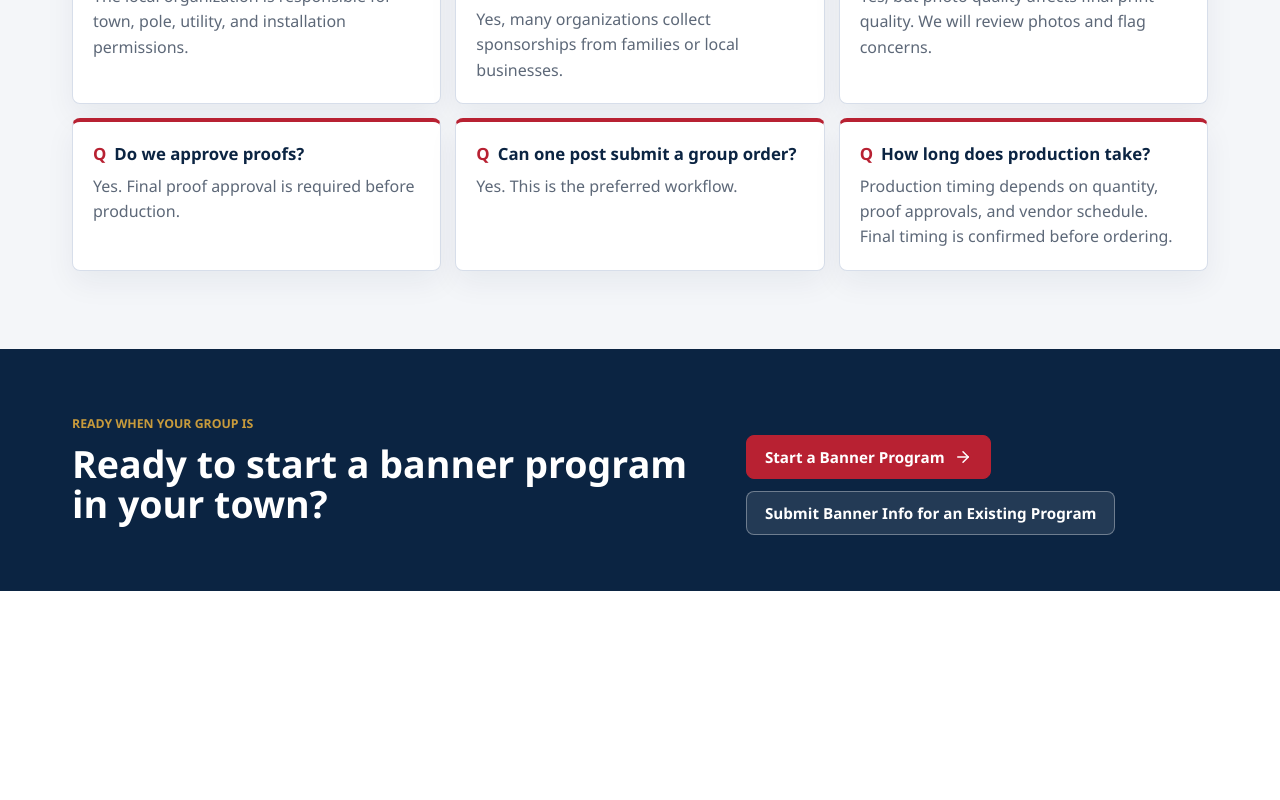
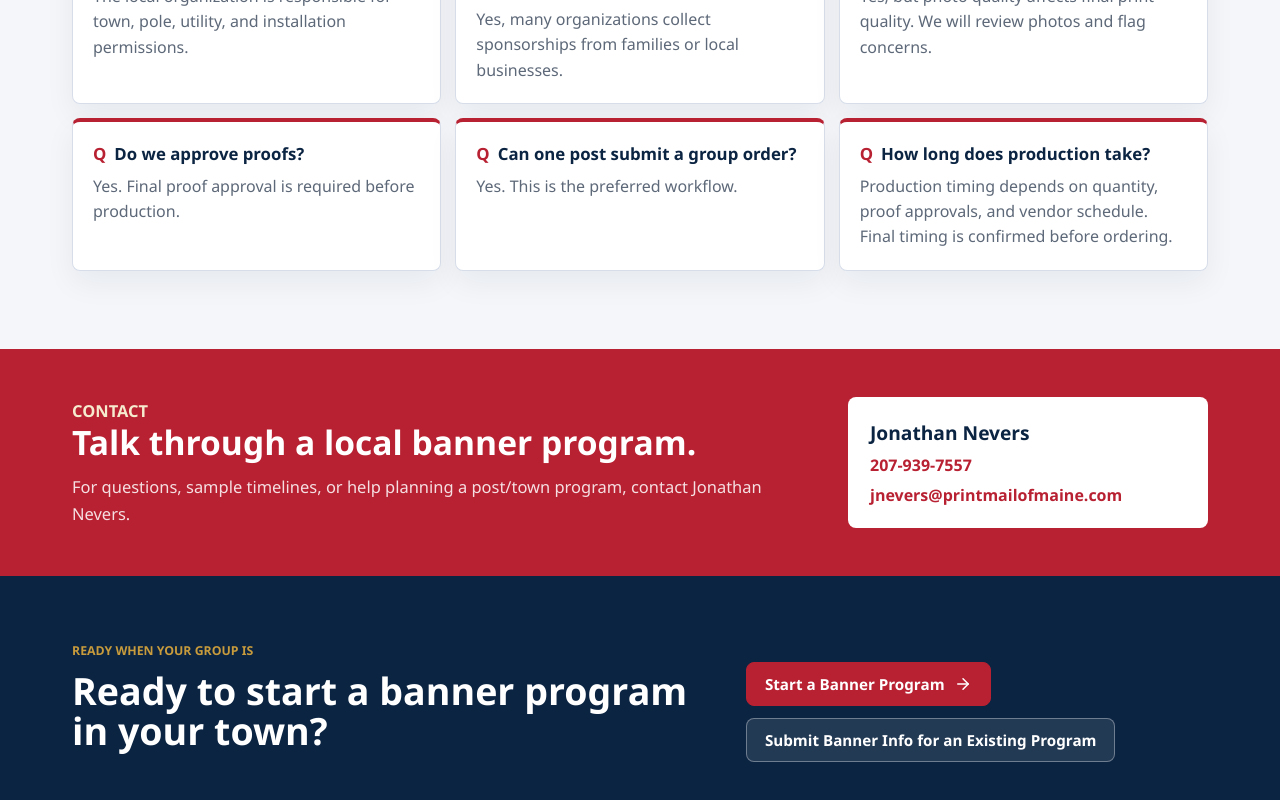
Before and after one commit to JNevers86/veterans-tribute-banner-program, a Next.js app: page / in a window 1280 px wide. Shown: the part 7806-8606 px from the top of the page. Before the commit the page ends 8397 px from the top, so only its background shows below. Built offline with nearby package versions, Linux system fonts and the light colour scheme.

Commit message:
Add direct contact section

```diff
--- a/src/app/page.module.css
+++ b/src/app/page.module.css
@@ -917,6 +917,63 @@
   color: var(--vt-white);
 }
 
+.contactSection {
+  background: var(--vt-red);
+  color: var(--vt-white);
+}
+
+.contactInner {
+  align-items: center;
+  display: grid;
+  gap: 28px;
+  grid-template-columns: minmax(0, 1fr) 360px;
+  margin: 0 auto;
+  max-width: 1180px;
+  padding: 48px 22px;
+}
+
+.contactInner h2 {
+  color: var(--vt-white);
+  font-size: 2.1rem;
+  line-height: 1.1;
+  margin: 0 0 12px;
+}
+
+.contactInner p {
+  color: rgba(255, 255, 255, 0.86);
+  font-size: 1.03rem;
+  line-height: 1.65;
+  margin: 0;
+  max-width: 700px;
+}
+
+.contactSection .kicker {
+  color: var(--vt-gold-soft);
+}
+
+.contactCard {
+  background: var(--vt-white);
+  border-radius: 8px;
+  color: var(--vt-navy);
+  display: grid;
+  gap: 8px;
+  padding: 22px;
+}
+
+.contactCard strong {
+  font-size: 1.2rem;
+}
+
+.contactCard a {
+  color: var(--vt-red);
+  font-weight: 900;
+  text-decoration: none;
+}
+
+.contactCard a:hover {
+  text-decoration: underline;
+}
+
 .finalCtaInner {
   align-items: center;
   display: flex;
@@ -935,7 +992,8 @@
   .heroGrid,
   .formSection,
   .adminLayout,
-  .trustGrid {
+  .trustGrid,
+  .contactInner {
     grid-template-columns: 1fr;
   }
 
--- a/src/app/page.tsx
+++ b/src/app/page.tsx
@@ -419,6 +419,7 @@ export default function VeteransBannerProgramPage() {
       <IncludedNotIncluded />
       <TrustSection />
       <FAQ />
+      <ContactSection />
       <FinalCTA />
     </main>
   );
@@ -1139,6 +1140,28 @@ function FAQ() {
   );
 }
 
+function ContactSection() {
+  return (
+    <section className={styles.contactSection} id="contact">
+      <div className={styles.contactInner}>
+        <div>
+          <p className={styles.kicker}>Contact</p>
+          <h2>Talk through a local banner program.</h2>
+          <p>
+            For questions, sample timelines, or help planning a post/town program, contact Jonathan
+            Nevers.
+          </p>
+        </div>
+        <div className={styles.contactCard}>
+          <strong>Jonathan Nevers</strong>
+          <a href="tel:12079397557">207-939-7557</a>
+          <a href="mailto:jnevers@printmailofmaine.com">jnevers@printmailofmaine.com</a>
+        </div>
+      </div>
+    </section>
+  );
+}
+
 function FinalCTA() {
   return (
     <section className={styles.finalCta}>
```
